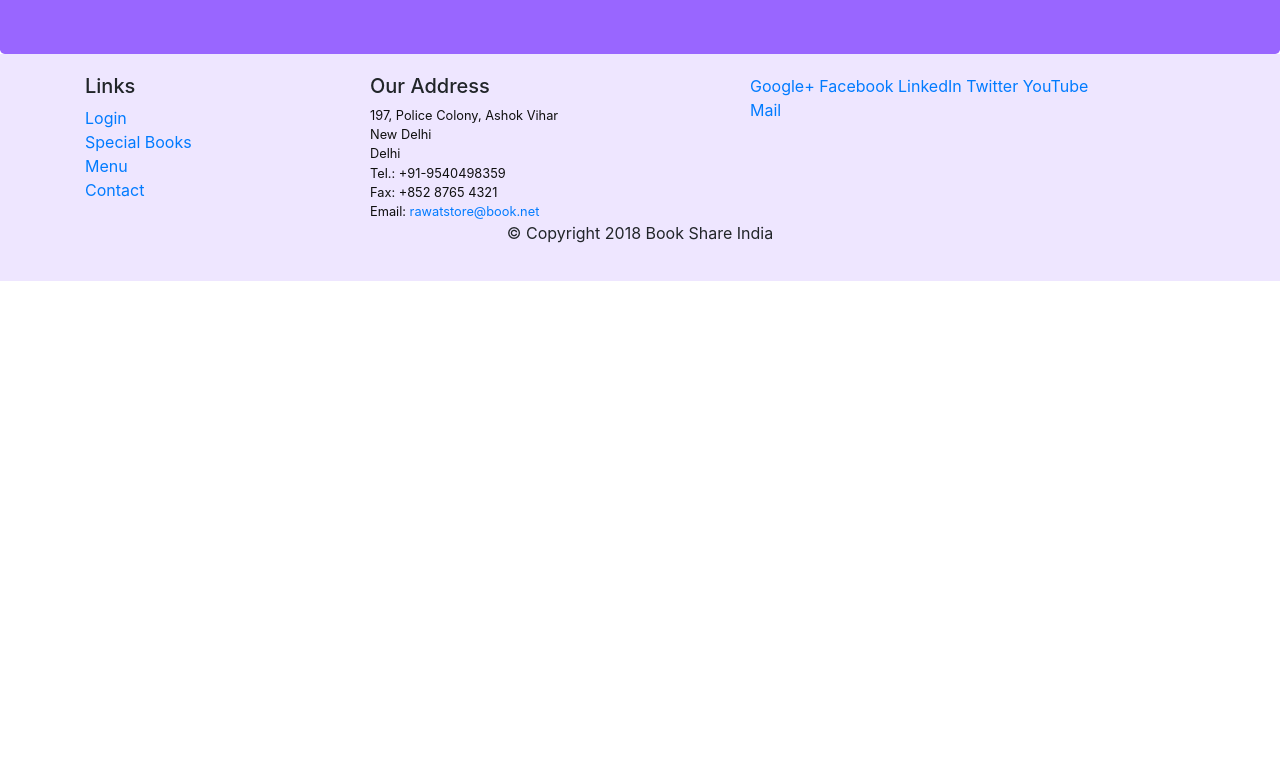
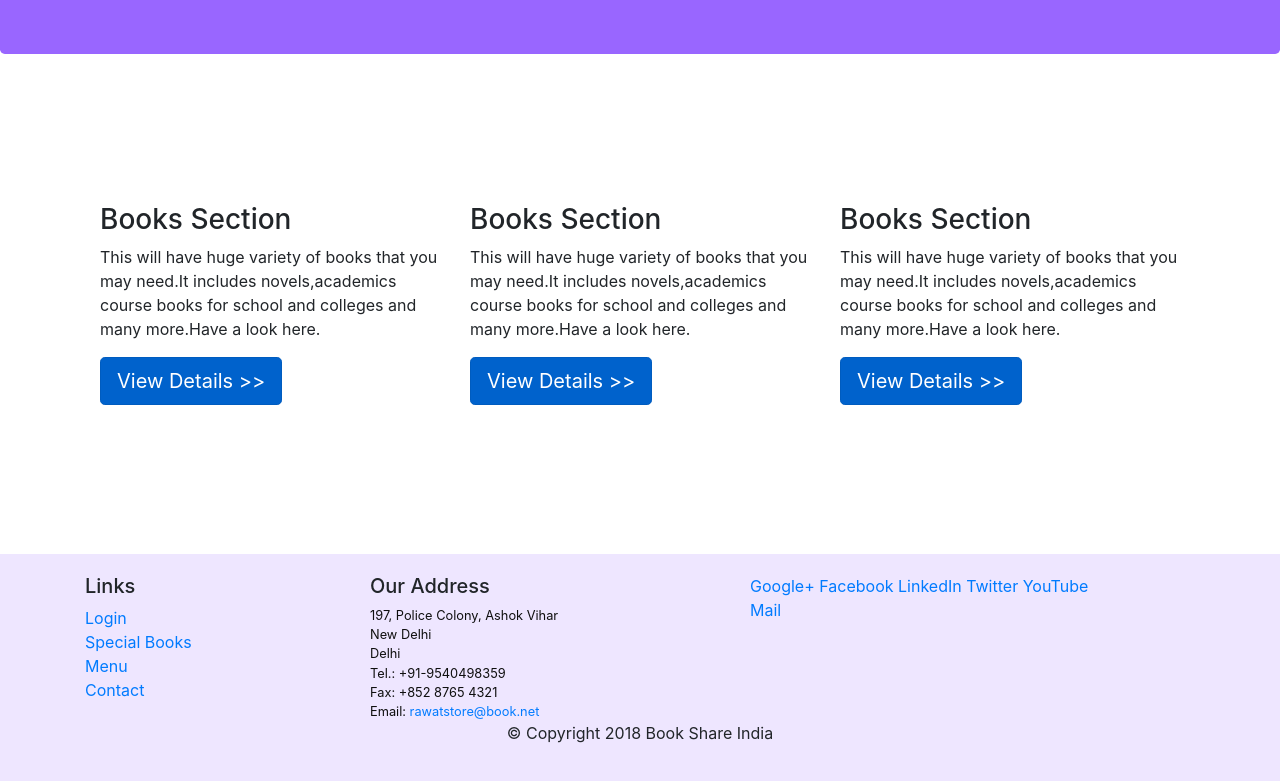
Before and after one commit to rawatmanish267/Book-Sharing-App, a website: page index.html in a window 1280 px wide. Shown: the part 287-1068 px from the top of the page. Before the commit the page ends 800 px from the top, so only its background shows below. Drawn offline with nearby package versions, Linux system fonts and the light colour scheme.

Commit message:
Content Section Added

```diff
--- a/css/styles.css
+++ b/css/styles.css
@@ -13,6 +13,11 @@
 	margin:0px auto;
 	padding:0px;
 }
+.row-content{
+	margin:0px auto;
+	padding:30px 0px 30px 0px;
+	min-height:500px;
+}
 address{
     font-size:80%;
     margin:0px;
--- a/index.html
+++ b/index.html
@@ -17,6 +17,9 @@
                 <div class="col-12 col-sm-8">
                     <h1>Book Share India</h1>
                     <p>Share and exchange your old not in use books with others in your area and get books you need!!</p>
+                    <div>
+                        <a href="#" class="btn btn-primary btn-lg active" role="button" aria-pressed="true">Learn More >></a>
+                    </div>
                 </div>
                 <div class="col-12 col-sm-4">
                     <div class="logo">
@@ -26,6 +29,25 @@
             </div>
         </div>
     </header>
+    <div class="container">
+        <div class="row row-content align-items-center">
+            <div class="col-12 col-sm-4">
+                <h3>Books Section</h3>
+                <p>This will have huge variety of books that you may need.It includes novels,academics course books for school and colleges and many more.Have a look here.</p>
+                <a href="#" class="btn btn-primary btn-lg active" role="button" aria-pressed="true">View Details >></a>
+            </div>
+            <div class="col-12 col-sm-4">
+                <h3>Books Section</h3>
+                <p>This will have huge variety of books that you may need.It includes novels,academics course books for school and colleges and many more.Have a look here.</p>
+                <a href="#" class="btn btn-primary btn-lg active" role="button" aria-pressed="true">View Details >></a>
+            </div>
+            <div class="col-12 col-sm-4">
+                <h3>Books Section</h3>
+                <p>This will have huge variety of books that you may need.It includes novels,academics course books for school and colleges and many more.Have a look here.</p>
+                 <a href="#" class="btn btn-primary btn-lg active" role="button" aria-pressed="true">View Details >></a>
+            </div>
+        </div>
+    </div>
     <footer class="footer">
         <div class="container">
             <div class="row">
```
